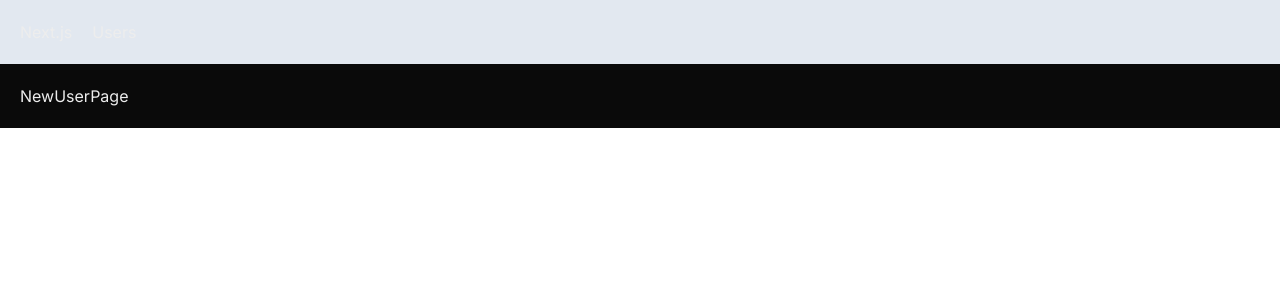
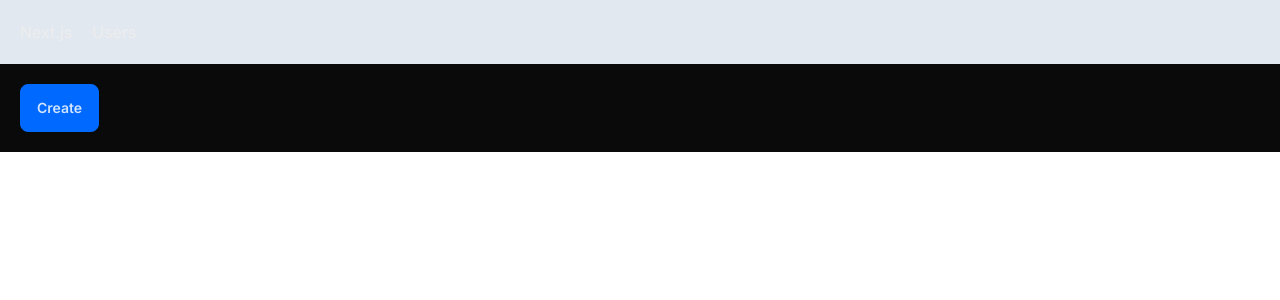
Before and after one commit to Pushpendra7409/Next-app, a Next.js app: page /users/new in a window 1280 px wide. Shown: the top 300 px of the page. Built offline with nearby package versions, Linux system fonts and the light colour scheme.

Commit message:
Programmatic Navigation

```diff
--- a/app/users/new/page.tsx
+++ b/app/users/new/page.tsx
@@ -1,8 +1,13 @@
+'use client'
+import { useRouter } from 'next/navigation'      //make sure router to navigation
 import React from 'react'
 
 const NewUserPage = () => {
+  const router = useRouter();
   return (
-    <div>NewUserPage</div>
+    <button className='btn btn-primary'
+    onClick={() => router.push('/users')}
+    >Create</button>
   )
 }
 
--- a/app/users/page.tsx
+++ b/app/users/page.tsx
@@ -1,5 +1,6 @@
 import React from 'react'
 import UserTable from './UserTable'
+import Link from 'next/link'
 
 interface Props {
   searchParams: { sortOrder: string}
@@ -9,6 +10,7 @@
   return (
     <>
     <h1>Users</h1>
+    <Link href="/user/new" className='btn btn-regular'>NEW USER</Link>
     {/* <p>{new Date().toLocaleTimeString()}</p>  */}
     <UserTable sortOrder={sortOrder}/>
     </>
```
